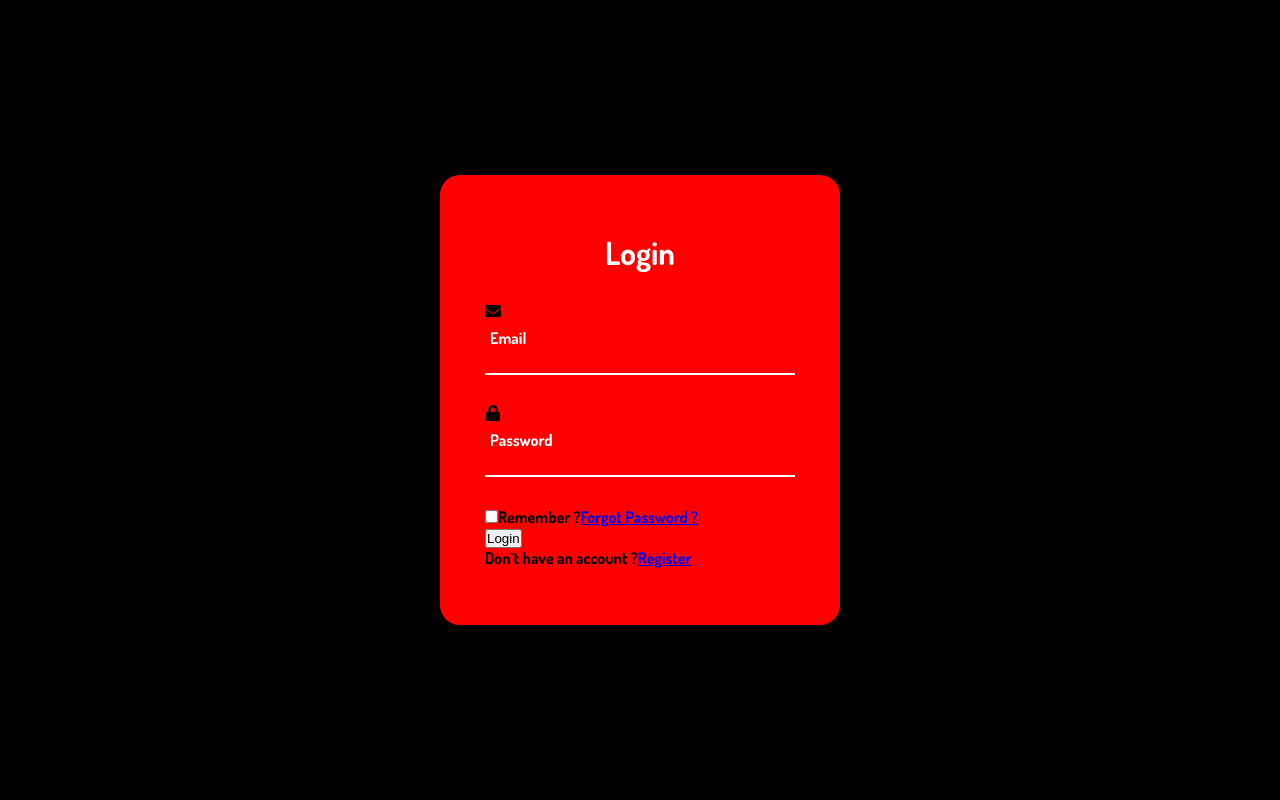
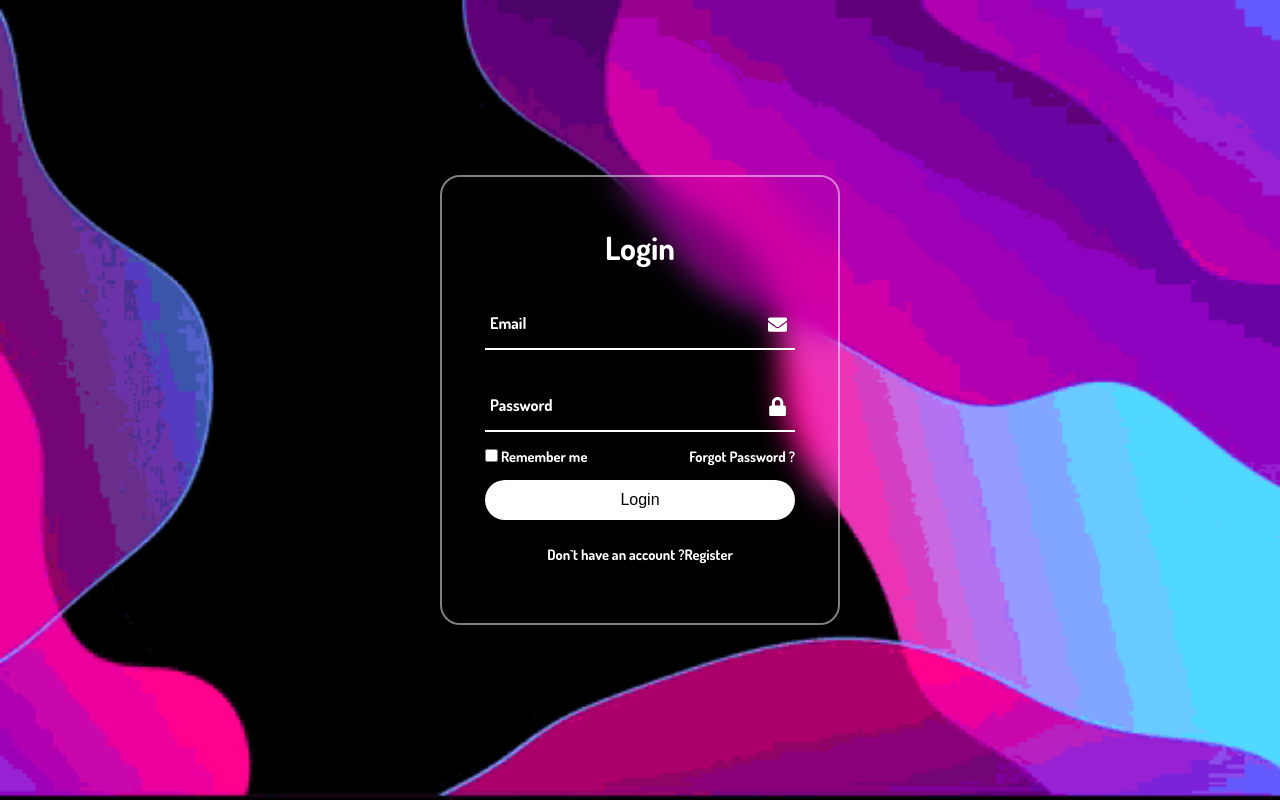
Before and after one commit to MobinaAbf/responsive-react-login, a React (Create React App) app: page / in a window 1280 px wide. Built offline with nearby package versions, Linux system fonts and the light colour scheme.

Commit message:
design login page in Loginform.css and add background image

```diff
--- a/src/Loginform/Loginform.css
+++ b/src/Loginform/Loginform.css
@@ -4,23 +4,35 @@
     box-sizing: border-box;
 }
 
-.container{
+section{
     display: flex;
     justify-content: center;
     align-items: center;
-    min-height: 100vh;
-    background: #000;
+    width: 100%;
+    height: 100vh;
+    background: url('./14.background.gif') no-repeat;
+    background-size: cover;
+    background-position: center;
+    animation: animateBg 5s linear infinite;
+}
+
+@keyframes animateBg {
+    100% {
+        filter: hue-rotate(360deg);
+    }
 }
 
 .login-box{
     position: relative;
     width: 400px;
     height: 450px;
-    background: red;
+    background: transparent;
+    border: 2px solid rgb(255, 255, 255, .5);
     border-radius: 20px;
     display: flex;
     justify-content: center;
     align-items: center;
+    backdrop-filter:blur(15px) ;
 }
 
 h2{
@@ -44,6 +56,13 @@ h2{
     font-size: 1rem;
     color: #fff;
     pointer-events: none;
+    transition: .5s;
+}
+
+.input-box input:focus~label,
+.input-box input:valid~label{
+    top: -5px;
+
 }
 
 .input-box input{
@@ -54,4 +73,77 @@ h2{
     outline: none;
     font-size: 1rem;
     color: #fff;
+    padding: 0 35px 0 5px;
 }
+
+.input-box .icon{
+    position: absolute;
+    right: 8px;
+    color: #fff;
+    font-size: 1.2rem;
+    line-height: 57px;
+}
+
+.remember-forgot{
+    margin: -15px 0 15px;
+    font-size: .9em;
+    color: #fff;
+    display: flex;
+    justify-content: space-between;
+}
+
+.remember-forgot label input {
+    margin-right: 3px;
+}
+
+.remember-forgot a{
+    color: #fff;
+    text-decoration: none;
+}
+
+.remember-forgot a:hover{
+    text-decoration: underline;
+}
+
+button{
+    width: 100%;
+    height: 40px;
+    background: #fff;
+    border: none;
+    outline: none;
+    border-radius: 40px;
+    cursor: pointer;
+    font-size: 1rem;
+    color: #000;
+    font-weight: 500;
+}
+
+.register{
+    font-size: .9em;
+    color: #fff;
+    text-align: center;
+    margin: 25px 0 10px;
+}
+
+.register p a {
+    color: #fff;
+    text-decoration: none;
+    font-weight: 600;
+}
+
+.register p a:hover{
+    text-decoration: underline;
+}
+
+@media (max-width :360px){
+    .login-box{
+        width: 100%;
+        height: 100vh;
+        border: none;
+        border-radius: 0;
+    }
+
+    .input-box{
+        width: 290px;
+    }
+}
--- a/src/Loginform/Loginform.js
+++ b/src/Loginform/Loginform.js
@@ -7,6 +7,7 @@ import {FaLock} from 'react-icons/fa';
 const Loginform = () => {
   return (
     <div className="container">
+        <section>
       <div className="login-box">
         <form>
           <h2>Login</h2>
@@ -28,9 +29,11 @@ const Loginform = () => {
           <div className='remember-forgot'>
             <label>
                 <input type='checkbox'/>
-                    Remember ?
+                    Remember me
+            </label>
+
                 <a href="#">Forgot Password ?</a>
-            </label>
+
           </div>
           <button type='submit'>Login</button>
           <div className='register'>
@@ -43,6 +46,7 @@ const Loginform = () => {
           </div>
         </form>
       </div>
+      </section>
     </div>
   );
 }
```
Also changed, not shown: src/Loginform/14.background.gif (added).
